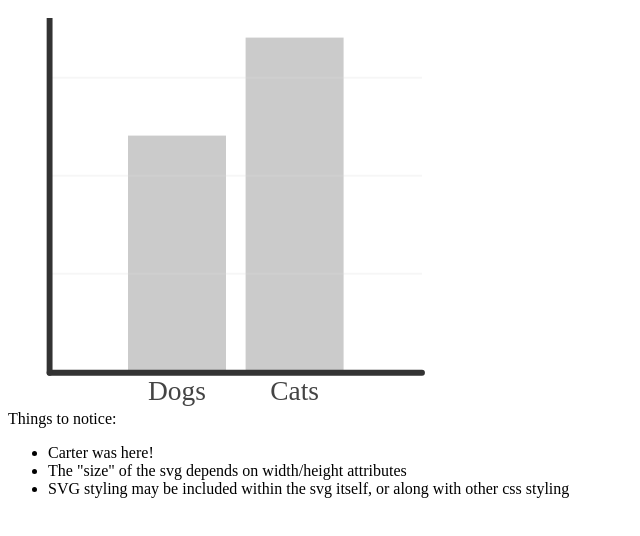
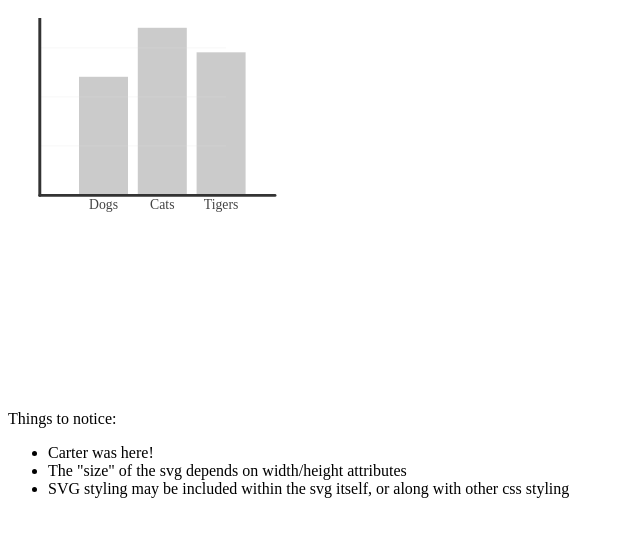
Before and after one commit to cartersmith3/mySVGBasics, a plain HTML site: page index.html in a window 1280 px wide. Shown: the part 48-584 px from the top of the page, without its empty margins (0-640 px from the left). Drawn offline with Linux system fonts and the light colour scheme.

Commit message:
Update index.html

```diff
--- a/index.html
+++ b/index.html
@@ -6,18 +6,22 @@
 <body>
   <h1>Carter SVG Basics - Demo</h1>
 
-  <svg xmlns="http://www.w3.org/2000/svg" viewBox="0 0 300 200" width="50%" height="50%">
+  <svg xmlns="http://www.w3.org/2000/svg" viewBox="0 0 600 400" width="50%" height="50%">
     <rect class="bar" x="50" y="60" width="50" height="120"/>
     <text class="label" x="75" y="195" text-anchor="middle">Dogs</text>
 
     <rect class="bar" x="110" y="10" width="50" height="170"/>
     <text class="label" x="135" y="195" text-anchor="middle">Cats</text>
 
+    <rect class="bar" x="170" y="35" width="50" height="145"/>
+    <text class="label" x="195" y="195" text-anchor="middle">Tigers</text>
+
+
     <line class="grid" x1="10" y1="130.5" x2="200" y2="130.5"/>
     <line class="grid" x1="10" y1="80.5" x2="200" y2="80.5"/>
     <line class="grid" x1="10" y1="30.5" x2="200" y2="30.5"/>
 
-    <line class="axis" x1="10" y1="181" x2="200" y2="181" stroke-linecap="round"/>
+    <line class="axis" x1="10" y1="181" x2="250" y2="181" stroke-linecap="round"/>
     <line class="axis" x1="10" y1="0" x2="10" y2="181" stroke-linecap="round"/>
   </svg>
 
```
